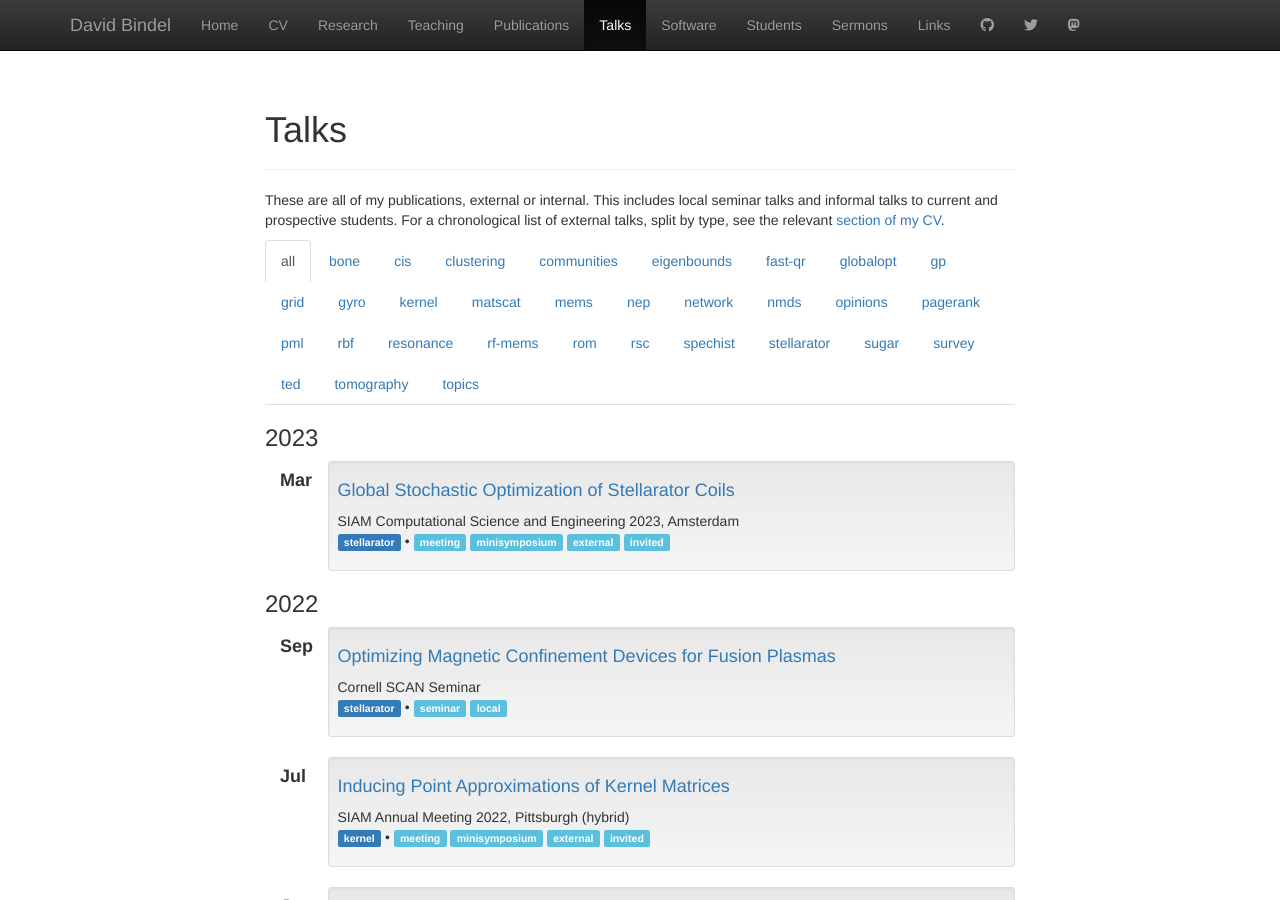
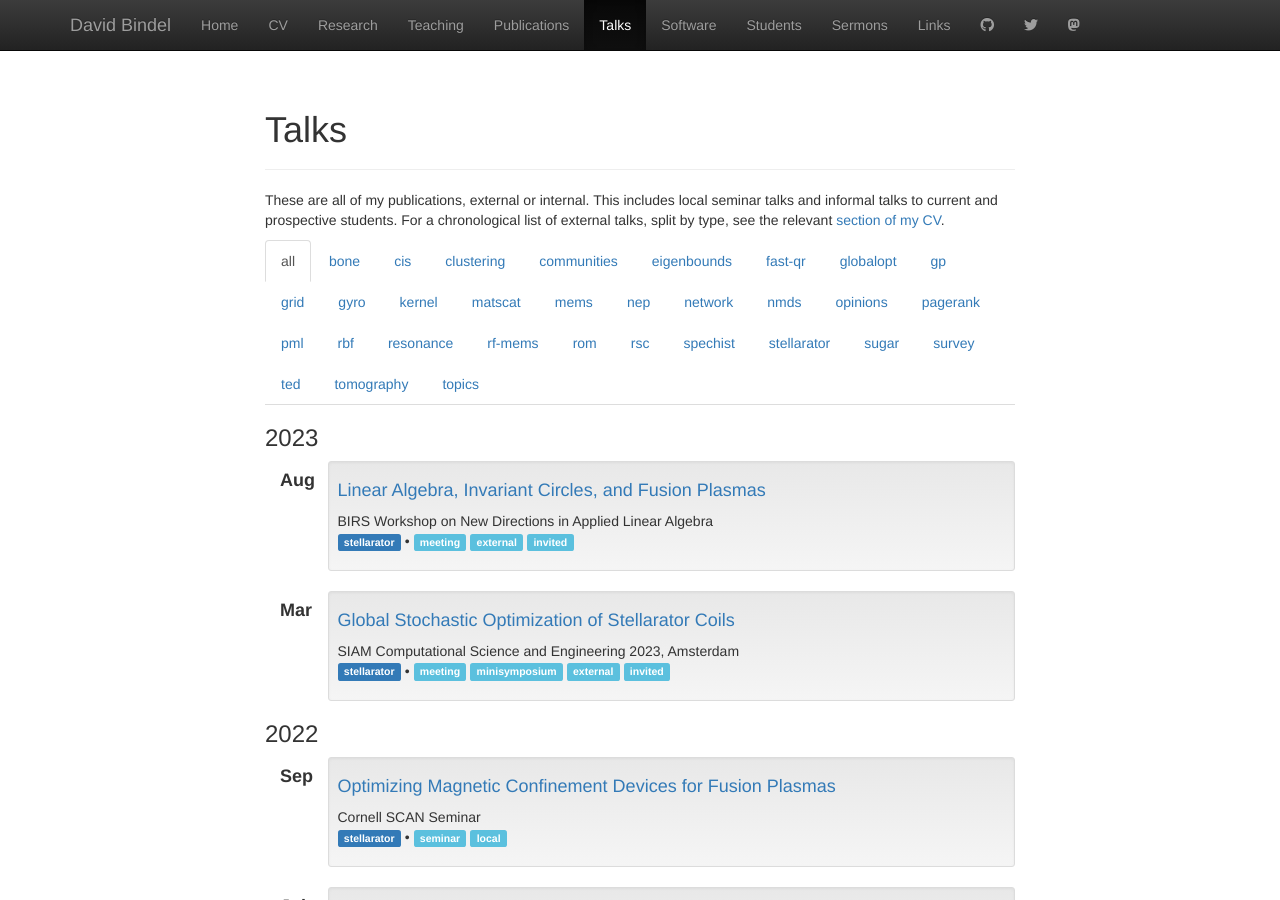
Before and after one commit to dbindel/cornell_web, a Jekyll site: the page built from talks.html, in a window 1280 px wide and 900 px high. Built offline with Jekyll 4.4.1, drawn with Linux system fonts in a browser that asks for light colours; nearby versions of some CDN libraries.

Commit message:
Add BIRS slides.

```diff
--- a/_data/present.yml
+++ b/_data/present.yml
@@ -1344,3 +1344,9 @@
   where: SIAM Computational Science and Engineering 2023, Amsterdam
   tags: [stellarator]
   type: [meeting, minisymposium, external, invited]
+-
+  file: 2023-08-birs/birs-aug23.pdf
+  title: "Linear Algebra, Invariant Circles, and Fusion Plasmas"
+  where: BIRS Workshop on New Directions in Applied Linear Algebra
+  tags: [stellarator]
+  type: [meeting, external, invited]
```
